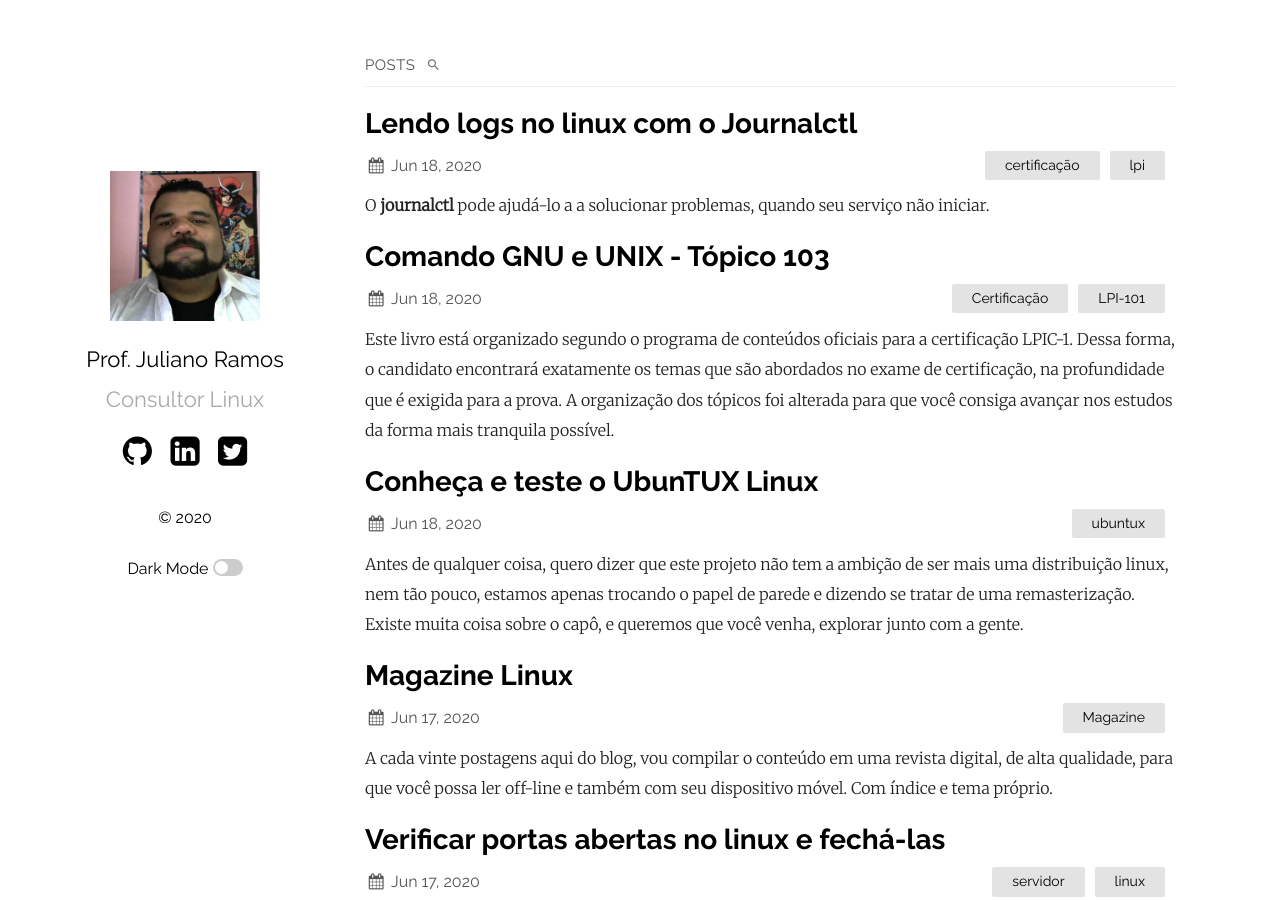
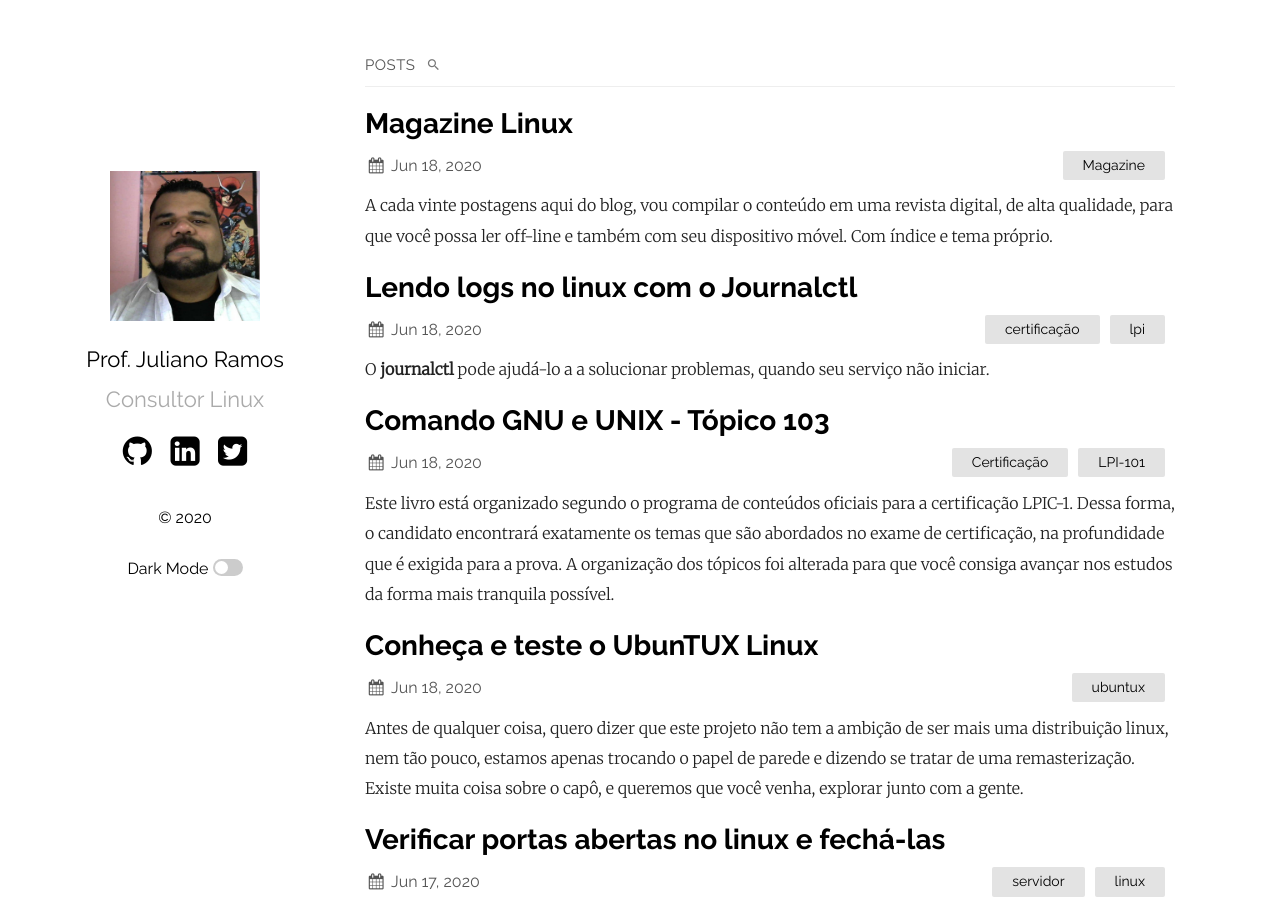
Before and after one commit to convergencialivre/profjulianoramos.github.io, a Jekyll site: the page built from index.md, in a window 1280 px wide and 900 px high. Built offline with Jekyll 4.4.1, drawn with Linux system fonts in a browser that asks for light colours.

Commit message:
atualização

```diff
--- a/_posts/2020-6-18-revistalinux.md
+++ b/_posts/2020-6-18-revistalinux.md
@@ -1,7 +1,7 @@
 ---
 layout: post
 title: Magazine Linux
-date:   2020-06-17 22:19:00 +0530
+date:   2020-06-18 20:41:00 +0530
 categories: Magazine
 ---
 
```
